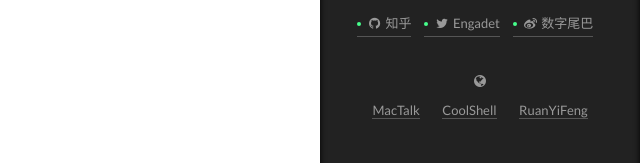
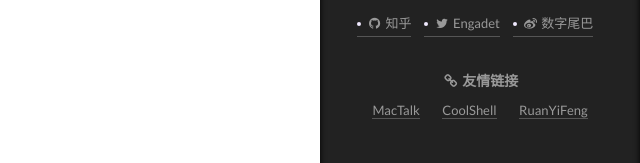
Before and after one commit to windxia/windxia.github.io, a plain HTML site: page index.html in a window 1280 px wide. Both pictures are taken after a click on the element 1238 px from the left and 743 px from the top of the page. Shown: the part 246-409 px from the top of the page, 640-1280 px from the left. Drawn offline with Linux system fonts and the light colour scheme; some packages are replaced by stand-ins of ours; a script that the page names is missing.

Commit message:
Site updated: 2017-09-14 17:22:48

```diff
--- a/css/main.css
+++ b/css/main.css
@@ -1677,7 +1677,7 @@ pre .javascript .function {
   width: 4px;
   height: 4px;
   border-radius: 50%;
-  background: #46ff8c;
+  background: #f0e9ff;
 }
 .links-of-blogroll {
   font-size: 13px;
--- a/index.html
+++ b/index.html
@@ -608,8 +608,8 @@
 
           <div class="links-of-blogroll motion-element links-of-blogroll-inline">
             <div class="links-of-blogroll-title">
-              <i class="fa  fa-fw fa-globe"></i>
-
+              <i class="fa  fa-fw fa-link"></i>
+              友情链接
             </div>
             <ul class="links-of-blogroll-list">
 
```
Also changed, not shown: 2017/07/14/hello-world/index.html (+2 -2 lines), 2017/07/14/postName/index.html (+2 -2 lines), archives/2017/07/index.html (+2 -2 lines), archives/2017/index.html (+2 -2 lines), archives/index.html (+2 -2 lines).
